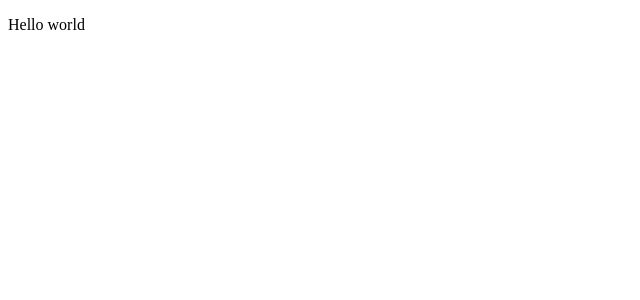
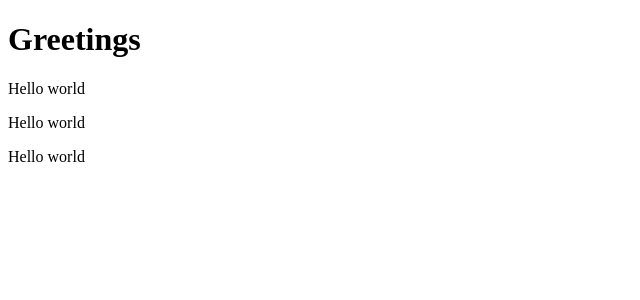
Before and after one commit to OskaNiiranen/01-part1, a React (Vite) app: page / in a window 1280 px wide. Shown: the top 300 px of the page, without its empty margins (0-640 px from the left). Built offline with nearby package versions, Linux system fonts and the light colour scheme.

Commit message:
Hello Hello Hello.

```diff
--- a/src/App.jsx
+++ b/src/App.jsx
@@ -1,7 +1,21 @@
-const App = () => (
-  <div>
-    <p>Hello world</p>
-  </div>
-);
+const Hello = () => {
+  return (
+    <div>
+      <p>Hello world</p>
+    </div>
+  );
+};
+
+const App = () => {
+  return (
+    <div>
+      <h1>Greetings</h1>
+
+      <Hello />
+      <Hello />
+      <Hello />
+    </div>
+  );
+};
 
 export default App;
```
